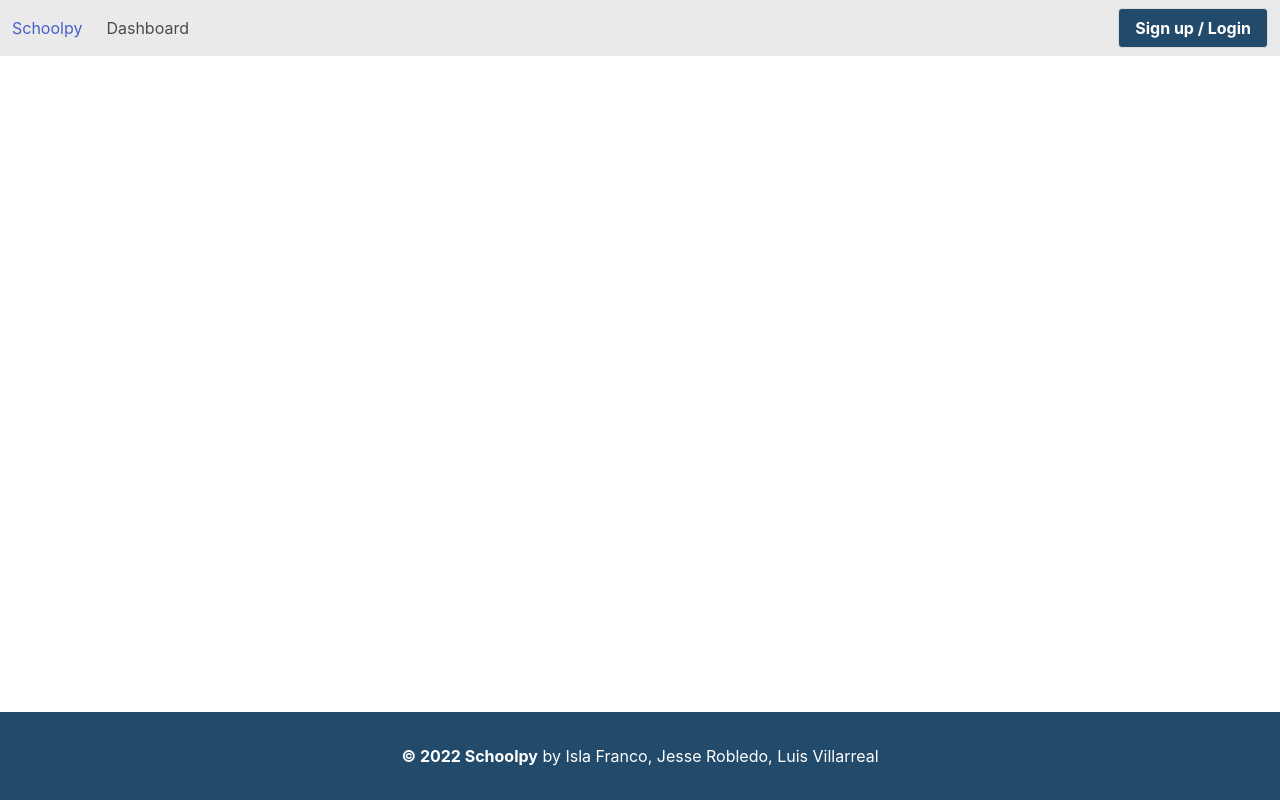
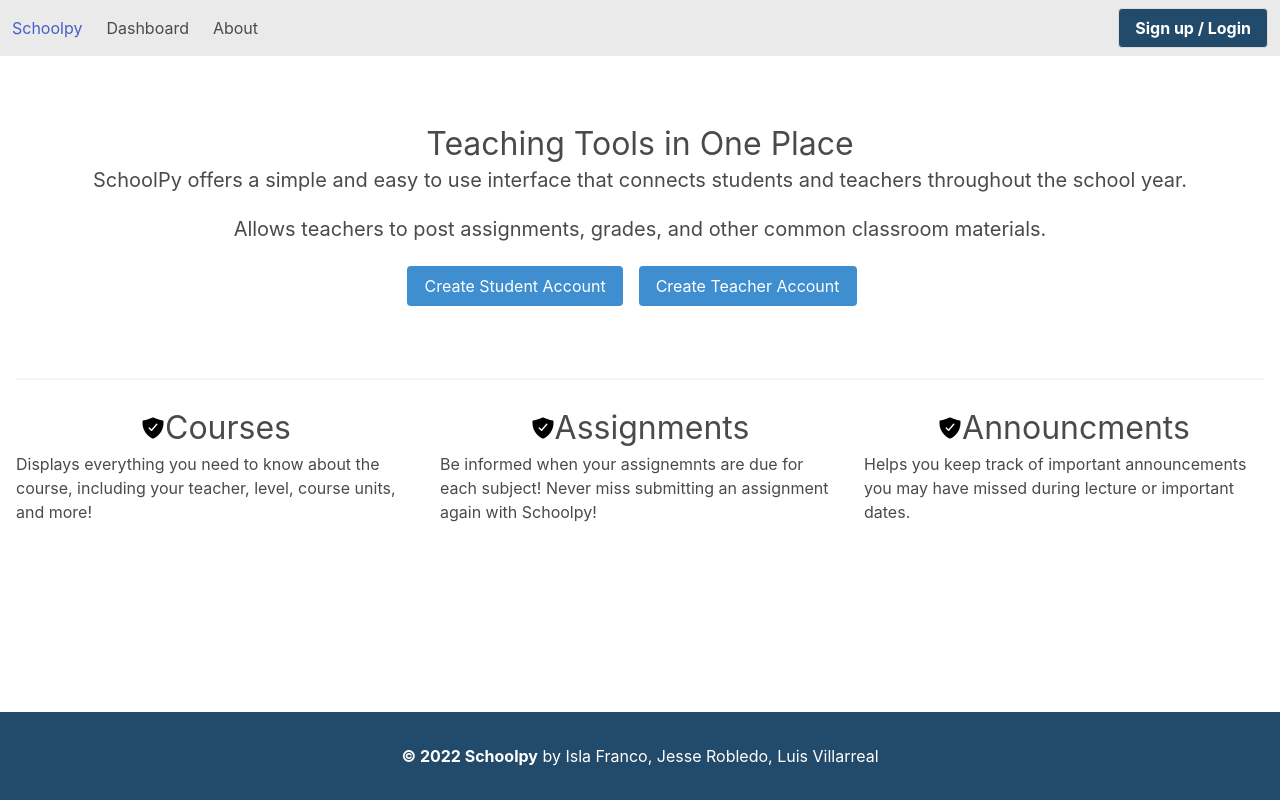
Before and after one commit to IslaFranco/schoolpy, a Django app: page / in a window 1280 px wide. Run offline with Django 4.2, Linux system fonts and the light colour scheme.

Commit message:
updated nav bar, and home page css

```diff
--- a/main_app/static/css/style.css
+++ b/main_app/static/css/style.css
@@ -81,3 +81,33 @@ footer a:hover{
     width: 200px;
     margin-right: 10px;
 }
+.section .is-medium{
+    display: flex;
+    flex-direction: row;
+    align-items: center;
+    justify-content: center;
+}
+.about-btn-container{
+    display: flex;
+}
+
+.about-btn {
+    margin-right: 1rem;
+}
+.about-container {
+    display: flex;
+    flex-direction: column;
+    align-items: center;
+    padding: 3rem;
+}
+.icon {
+    color: black;;
+}
+.icon-title {
+    display: flex;
+    align-items: center;
+}
+ion-icon{
+    font-size: 100px;
+
+}
--- a/main_app/templates/base.html
+++ b/main_app/templates/base.html
@@ -26,5 +26,7 @@
         {% include 'footer.html' %}
     </footer>
     <script type="text/javascript" src="{% static 'js/script.js' %}"></script>
+    <script type="module" src="https://unpkg.com/ionicons@5.5.2/dist/ionicons/ionicons.esm.js"></script>
+    <script nomodule src="https://unpkg.com/ionicons@5.5.2/dist/ionicons/ionicons.js"></script>
 </body>
 </html>
--- a/main_app/templates/header.html
+++ b/main_app/templates/header.html
@@ -15,6 +15,9 @@
         <div class="navbar-start">
             <a class="navbar-item" href="{% url 'teacher-dashboard' %}">
             Dashboard
+            </a>
+            <a class="navbar-item" href="{% url 'about' %}">
+                About
             </a>
         </div>
 
--- a/main_app/templates/index.html
+++ b/main_app/templates/index.html
@@ -1 +1,48 @@
-<h1>Index Page</h1>
+{% extends 'base.html' %}
+
+{% block content %}
+<div class="about-container">
+    <h1 class="is-medium">Teaching Tools in One Place</h1>
+    <h2 class="subtitle is-medium">
+        SchoolPy offers a simple and easy to use interface that connects students and teachers throughout the school year.
+    </h2>
+    <h2 class="subtitle is-medium">
+        Allows teachers to post assignments, grades, and other common classroom materials.
+    </h2>
+    <div class="about-btn-container">
+        <a class="button is-info about-btn" href="{% url 'student-signup' %}">Create Student Account</a>
+        <a class="button is-info about-btn" href="{% url 'teacher-signup' %}">Create Teacher Account</a>
+    </div>
+</div>
+<hr/>
+<div class="columns ">
+    <div class="column">
+        <div class="icon-title">
+        <span class="icon">
+            <ion-icon name="shield-checkmark"></ion-icon>
+        </span>
+        <h1>Courses</h1>
+        </div>
+        <h2>Displays everything you need to know about the course, including your teacher, level, course units, and more!</h2>
+    </div>
+    <div class="column">
+        <div class="icon-title">
+            <span class="icon">
+                <ion-icon name="shield-checkmark"></ion-icon>
+            </span>
+        <h1>Assignments</h1>
+        </div>
+        <h2>Be informed when your assignemnts are due for each subject! Never miss submitting an assignment again with Schoolpy!</h2>
+    </div>
+    <div class="column">
+        <div class="icon-title">
+            <span class="icon">
+                <ion-icon name="shield-checkmark"></ion-icon>
+            </span>
+        <h1>Announcments</h1>
+        </div>
+        <h2>Helps you keep track of important announcements you may have missed during lecture or important dates.</h2>
+    </div>
+</div>
+
+{% endblock %}
--- a/main_app/urls.py
+++ b/main_app/urls.py
@@ -4,7 +4,6 @@ from . import views
 urlpatterns = [
     path('', views.home, name='home'),
     path('about/', views.about, name='about'),
-    path('index/', views.index, name='index'),
     path('teacher/login', views.teacherLogin, name='teacher-login'),
     path('teacher-dashboard/', views.teacherDashboard, name='teacher-dashboard'),
     path('student-dashboard/', views.studentDashboard, name='student-dashboard'),
--- a/main_app/views.py
+++ b/main_app/views.py
@@ -6,15 +6,11 @@ from .models import Student, Teacher
 
 
 def home(request):
-    return render(request, 'base.html')
+    return render(request, 'index.html')
 
 
 def about(request):
     return render(request, 'about.html')
-
-
-def index(request):
-    return render(request, 'index.html')
 
 def teacherLogin(request):
     username = request.POST['username']
@@ -51,7 +47,6 @@ class SignUpFormStudent(UserCreationForm):
 
 def teacher_signup(request):
     # define tasks for handing POST request
-    print(request.POST)
     form = SignUpFormTeacher()
     error_message = ''
     if request.method == 'POST':
```
Also changed, not shown: main_app/templates/about.html (+28 -2 lines), README.md (added).
